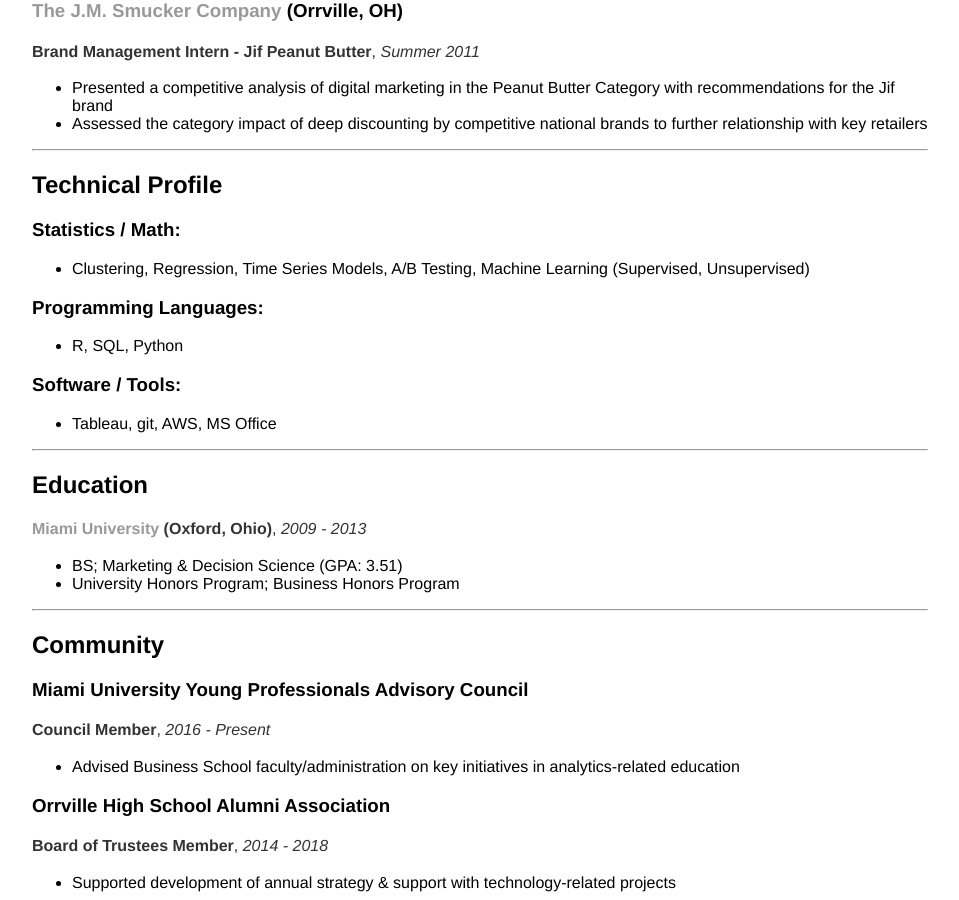
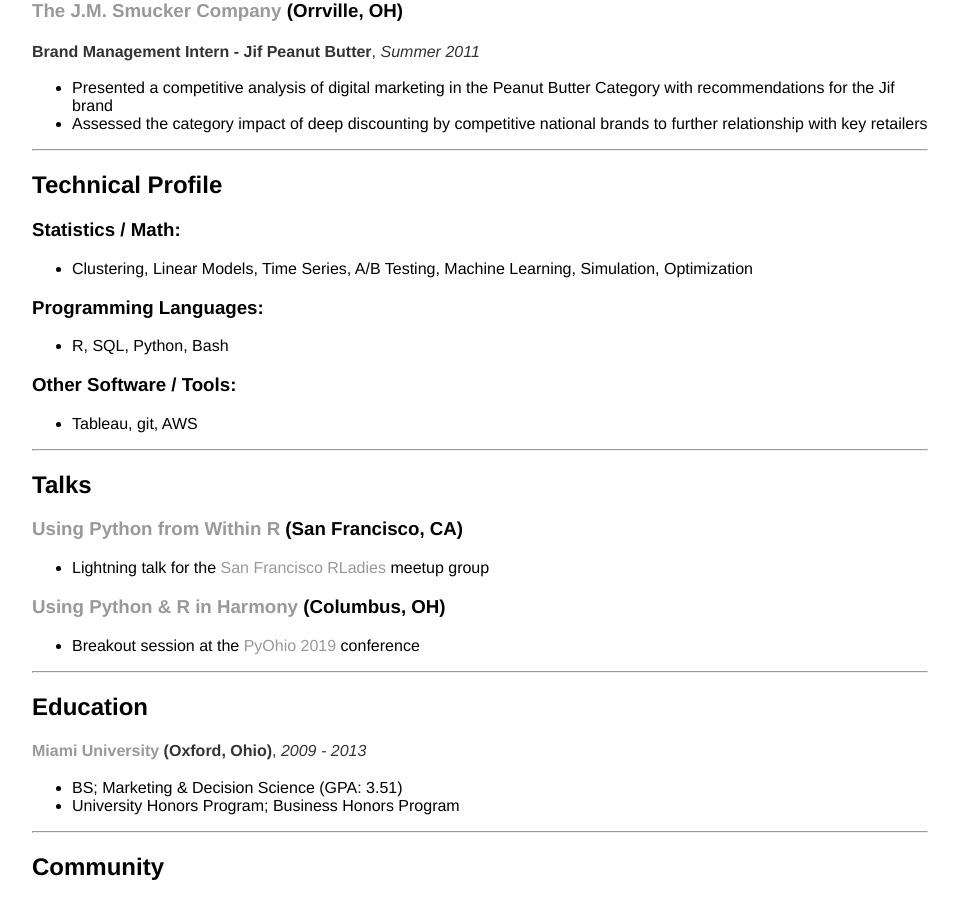
Before and after one commit to MatthewBrower/matthewbrower.github.io, a Jekyll site: the page built from resume/index.md, in a window 1280 px wide and 900 px high, scrolled down 1297 px. Shown: the whole window, without its empty margins (160-1119 px from the left). Built offline with Jekyll 4.4.1, drawn with Linux system fonts in a browser that asks for light colours; some of the changed text lies outside the part shown.

Commit message:
Update index.md

```diff
--- a/resume/index.md
+++ b/resume/index.md
@@ -27,7 +27,7 @@
 
 ### [Instacart](https://www.instacart.com/) (San Francisco, CA)
 __Senior Data Scientist - Retail Partnerships & Instacart Pickup__, _2018 - 2019_
-- Led cross-functional Data Science initiatives for the development and launch of [Instacart Pickup](https://www.engadget.com/2018/11/07/instacart-grocery-pickup-service/)
+- Led cross-functional Data Science initiatives for the development and launch of Instacart Pickup
 - Piloted the use of customer-based clustering techniques with retail partners to develop targeted marketing strategies & measure their success
 
 ### [The J.M. Smucker Company](https://www.jmsmucker.com/) (Orrville, OH)
@@ -67,15 +67,24 @@
 ## Technical Profile
 
 ### Statistics / Math:
-- Clustering, Regression, Time Series Models, A/B Testing, Machine Learning (Supervised, Unsupervised)
+- Clustering, Linear Models, Time Series, A/B Testing, Machine Learning, Simulation, Optimization
 
 ### Programming Languages:
 
-- R, SQL, Python
+- R, SQL, Python, Bash
 
-### Software / Tools:
+### Other Software / Tools:
 
-- Tableau, git, AWS, MS Office
+- Tableau, git, AWS
+
+___
+
+## Talks
+### [Using Python from Within R](https://github.com/MatthewBrower/rladies_july2019_talk) (San Francisco, CA)
+- Lightning talk for the [San Francisco RLadies](https://www.meetup.com/rladies-san-francisco/) meetup group
+
+### [Using Python & R in Harmony](https://github.com/MatthewBrower/pyohio_reticulate_rpy2) (Columbus, OH)
+- Breakout session at the [PyOhio 2019](https://www.meetup.com/rladies-san-francisco/) conference
 
 ___
 
@@ -101,4 +110,4 @@
 
 <!-- ### Footer
 
-Last updated: January 2018 -->
+Last updated: August 2019 -->
```
Also changed, not shown: other parts of resume/index.md (+1 -1 lines).
